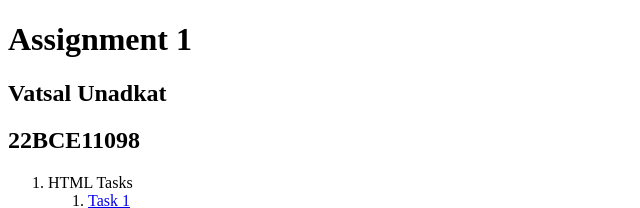
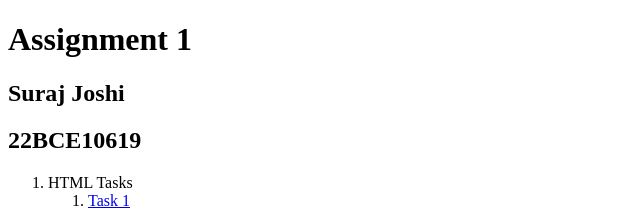
Before and after one commit to surajoshi0/Mern-Stack-Ethnus, a plain HTML site: page index.html in a window 1280 px wide. Shown: the top 208 px of the page, without its empty margins (0-640 px from the left). Drawn offline with Linux system fonts and the light colour scheme.

Commit message:
Update index.html

```diff
--- a/index.html
+++ b/index.html
@@ -5,8 +5,8 @@
     <meta name="viewport" content="width=device-width, initial-scale=1.0">
     <title>Assignment 1</title>
     <h1>Assignment 1</h1>
-    <h2>Vatsal Unadkat</h2>
-    <h2>22BCE11098</h2>
+    <h2>Suraj Joshi</h2>
+    <h2>22BCE10619</h2>
 </head>
 <body>
     <ol>
```
